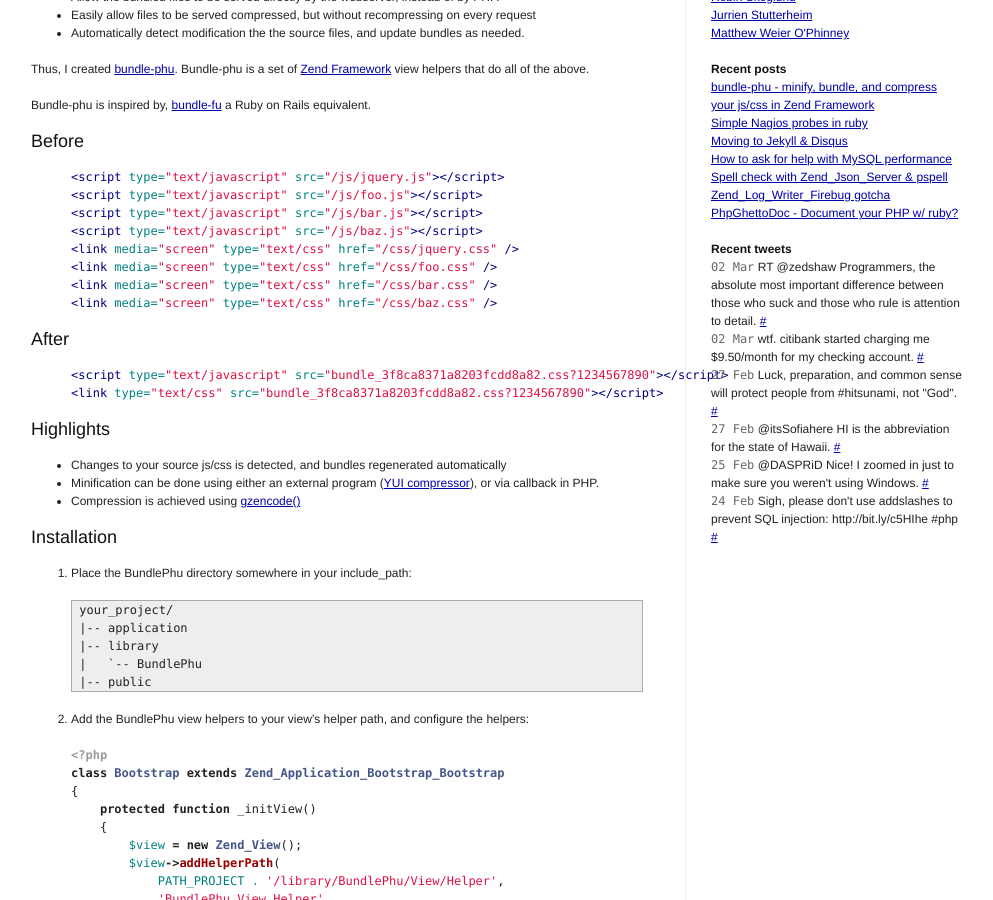
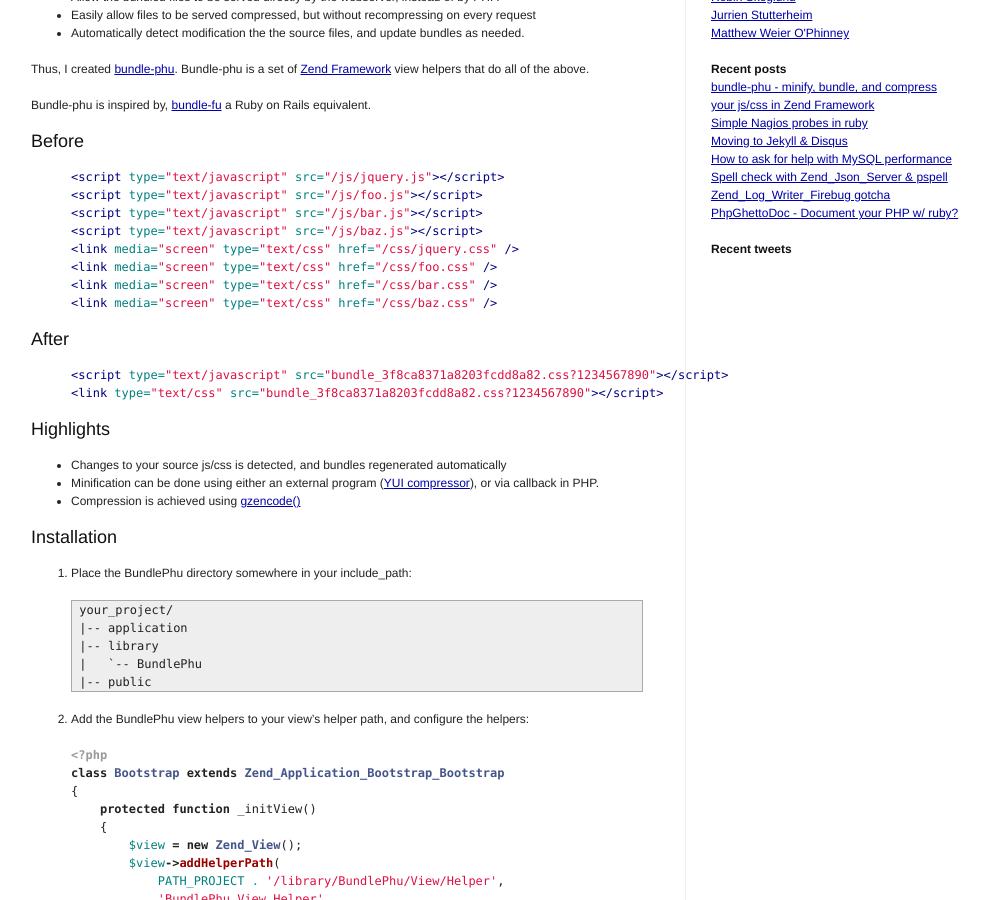
Before and after one commit to hobodave/hobodave.github.com, a Jekyll site: the page built from index.html, in a window 1280 px wide and 900 px high, scrolled down 337 px. Shown: the whole window, without its empty margins (134-1127 px from the left). Built offline with Jekyll 4.4.1, drawn with Linux system fonts in a browser that asks for light colours; Markdown is read by kramdown in place of the engine named in the settings; comment, search, counter and statistics services are not loaded.

Commit message:
Automatic tweet update

```diff
--- a/_includes/twitter.html
+++ b/_includes/twitter.html
@@ -1,8 +1 @@
 <ul id="twitter_list" class="pull-1">
-<li><span class="gentle">02 Mar</span> RT @zedshaw Programmers, the absolute most important difference between those who suck and those who rule is attention to detail. <a href="http://twitter.com/hobodave/status/9895048807">#</a></li>
-<li><span class="gentle">02 Mar</span> wtf. citibank started charging me $9.50/month for my checking account. <a href="http://twitter.com/hobodave/status/9888817222">#</a></li>
-<li><span class="gentle">27 Feb</span> Luck, preparation, and common sense will protect people from #hitsunami, not &quot;God&quot;. <a href="http://twitter.com/hobodave/status/9746146103">#</a></li>
-<li><span class="gentle">27 Feb</span> @itsSofiahere HI is the abbreviation for the state of Hawaii. <a href="http://twitter.com/hobodave/status/9745988079">#</a></li>
-<li><span class="gentle">25 Feb</span> @DASPRiD Nice! I zoomed in just to make sure you weren't using Windows. <a href="http://twitter.com/hobodave/status/9641758038">#</a></li>
-<li><span class="gentle">24 Feb</span> Sigh, please don't use addslashes to prevent SQL injection: http://bit.ly/c5HIhe #php <a href="http://twitter.com/hobodave/status/9554518785">#</a></li>
-</ul>
```
